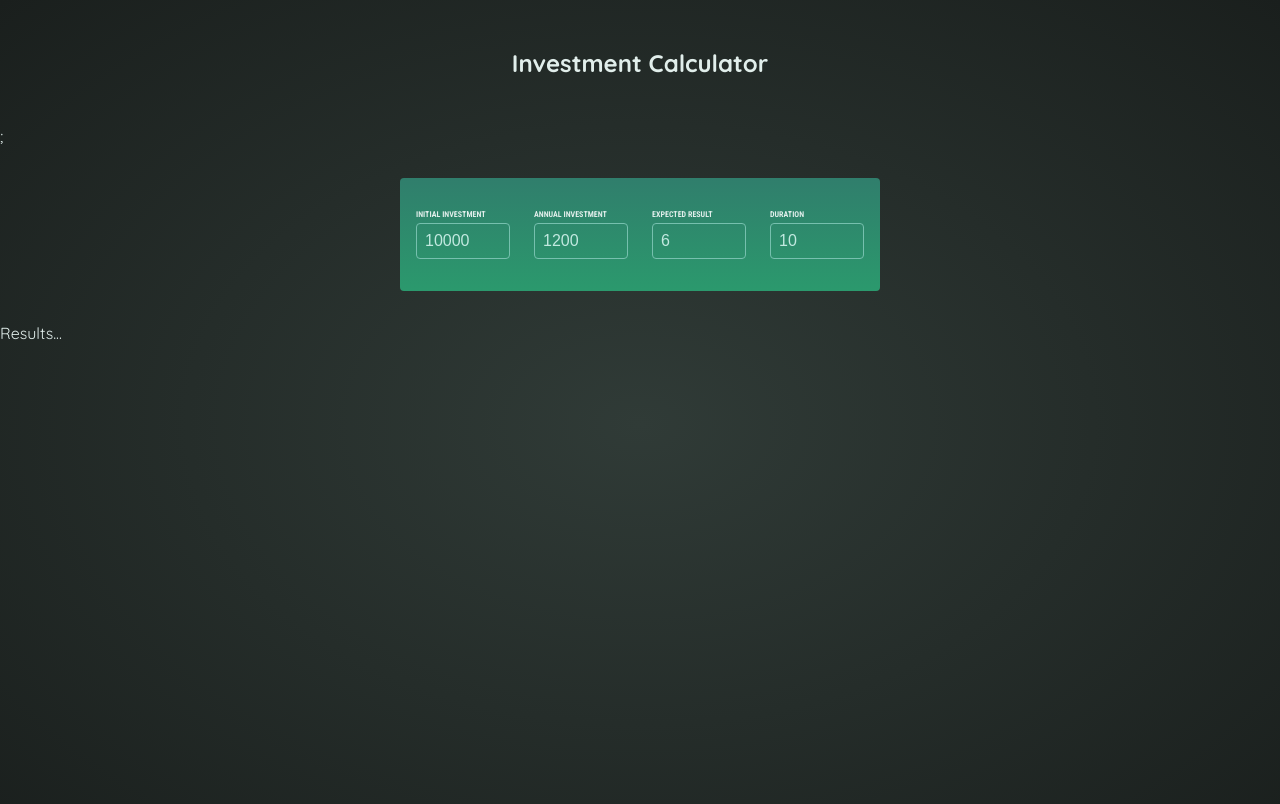
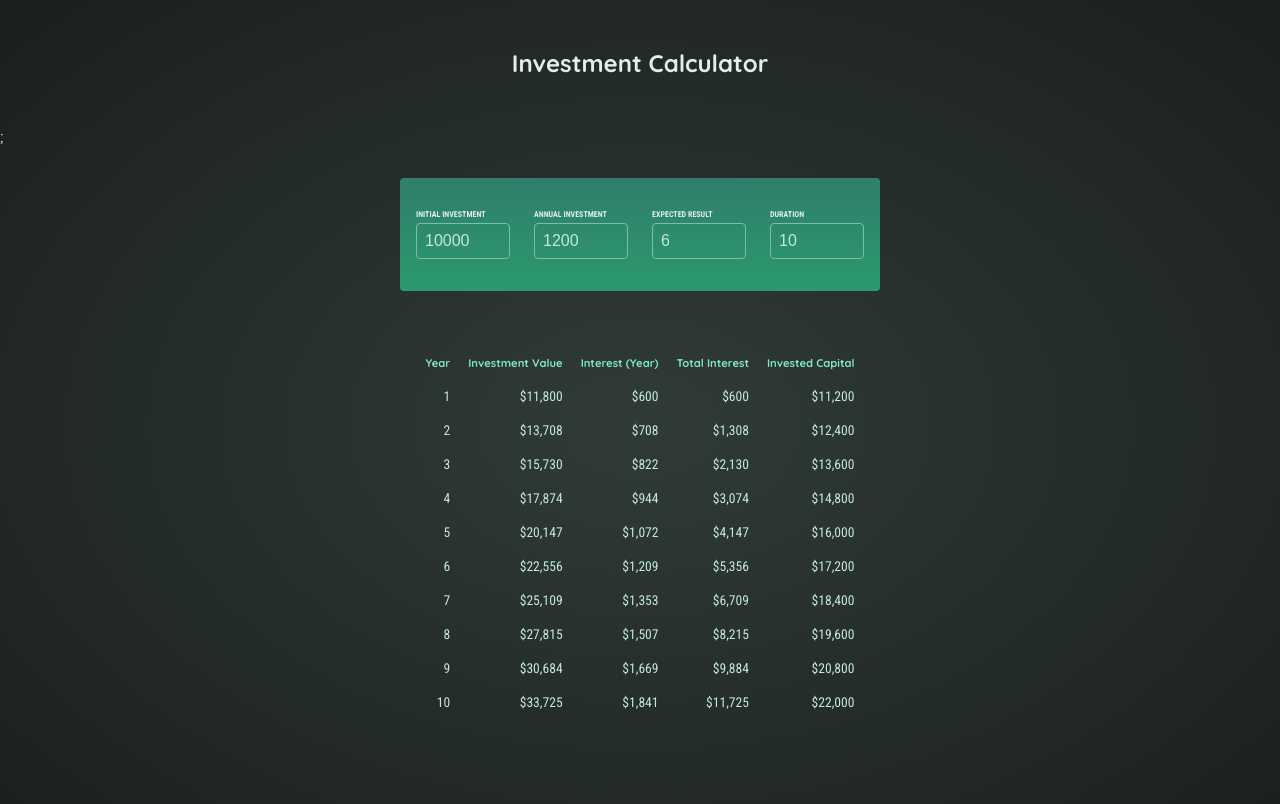
Before and after one commit to duraanos/investment-calculator, a React (Vite) app: page / in a window 1280 px wide. Shown: the top 804 px of the page. Built offline with nearby package versions, Linux system fonts and the light colour scheme.

Commit message:
Add logic to the Results component

```diff
--- a/src/App.jsx
+++ b/src/App.jsx
@@ -25,7 +25,7 @@
     <>
       <Header />;
       <UserInput userInput={userInput} onChange={handleChange} />
-      <Results />
+      <Results userInput={userInput} />
     </>
   );
 }
--- a/src/components/Results.jsx
+++ b/src/components/Results.jsx
@@ -1,5 +1,46 @@
-function Results() {
-  return <p>Results...</p>;
+import { calculateInvestmentResults, formatter } from '../util/investment.js';
+
+function Results({ userInput }) {
+  const resultsData = calculateInvestmentResults(userInput);
+
+  const initialInvestment =
+    resultsData[0].valueEndOfYear -
+    resultsData[0].interest -
+    resultsData[0].annualInvestment;
+
+  return (
+    <table id="result">
+      <thead>
+        <tr>
+          <th>Year</th>
+          <th>Investment Value</th>
+          <th>Interest (Year)</th>
+          <th>Total Interest</th>
+          <th>Invested Capital</th>
+        </tr>
+      </thead>
+      <tbody>
+        {resultsData.map(yearData => {
+          const totalInterest =
+            yearData.valueEndOfYear -
+            yearData.annualInvestment * yearData.year -
+            initialInvestment;
+
+          const totalAmountInvested = yearData.valueEndOfYear - totalInterest;
+
+          return (
+            <tr key={yearData.year}>
+              <td>{yearData.year}</td>
+              <td>{formatter.format(yearData.valueEndOfYear)}</td>
+              <td>{formatter.format(yearData.interest)}</td>
+              <td>{formatter.format(totalInterest)}</td>
+              <td>{formatter.format(totalAmountInvested)}</td>
+            </tr>
+          );
+        })}
+      </tbody>
+    </table>
+  );
 }
 
 export default Results;
```
